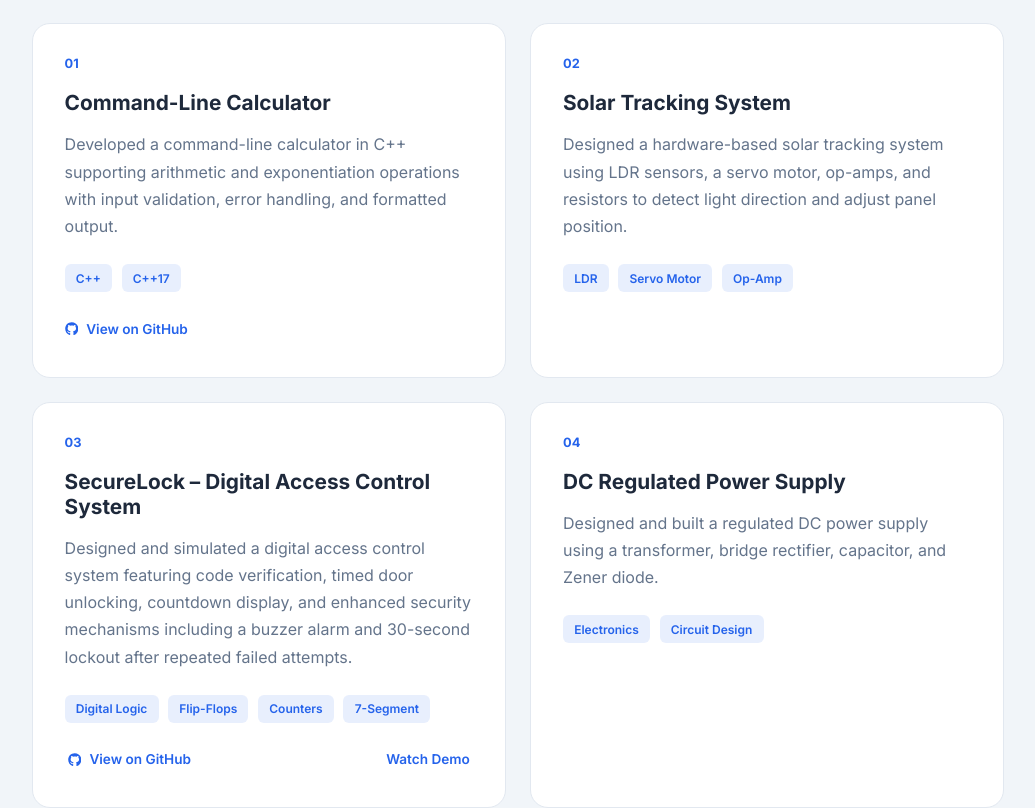
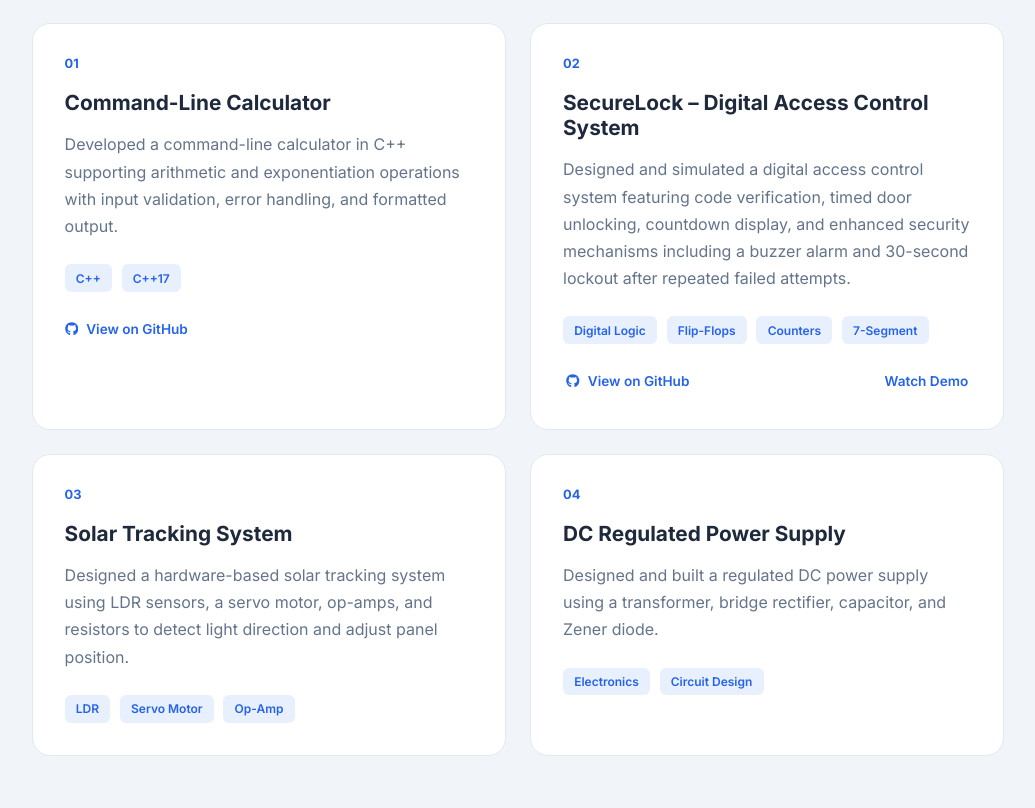
Before and after one commit to ahmedmaher-cse/ahmed-portfolio, a React (Vite) app: page / in a window 1280 px wide. Shown: the part 3100-3908 px from the top of the page, without its empty margins (122-1157 px from the left). Built offline with nearby package versions, Linux system fonts and the light colour scheme.

Commit message:
Refactor project descriptions for clarity and consistency, and reorder Solar Tracking System entry

```diff
--- a/src/App.jsx
+++ b/src/App.jsx
@@ -245,8 +245,8 @@ function App() {
               <h3>C# Development</h3>
 
               <p>
-                Developing structured applications using C# and
-                object-oriented programming principles.
+                Developing structured applications using C# and object-oriented
+                programming principles.
               </p>
             </div>
 
@@ -300,9 +300,9 @@ function App() {
               <h3>Command-Line Calculator</h3>
 
               <p>
-                Developed a command-line calculator in C++ supporting
-                arithmetic and exponentiation operations with input
-                validation, error handling, and formatted output.
+                Developed a command-line calculator in C++ supporting arithmetic
+                and exponentiation operations with input validation, error
+                handling, and formatted output.
               </p>
 
               <div className="project-tech">
@@ -327,32 +327,13 @@ function App() {
             <article className="project-card">
               <div className="project-number">02</div>
 
-              <h3>Solar Tracking System</h3>
-
-              <p>
-                Designed a hardware-based solar tracking system using LDR
-                sensors, a servo motor, op-amps, and resistors to detect light
-                direction and adjust panel position.
-              </p>
-
-              <div className="project-tech">
-                <span>LDR</span>
-                <span>Servo Motor</span>
-                <span>Op-Amp</span>
-              </div>
-            </article>
-
-            {/* Project 03 */}
-            <article className="project-card">
-              <div className="project-number">03</div>
-
               <h3>SecureLock – Digital Access Control System</h3>
 
               <p>
-                Designed and simulated a digital access control system
-                featuring code verification, timed door unlocking, countdown
-                display, and enhanced security mechanisms including a buzzer
-                alarm and 30-second lockout after repeated failed attempts.
+                Designed and simulated a digital access control system featuring
+                code verification, timed door unlocking, countdown display, and
+                enhanced security mechanisms including a buzzer alarm and
+                30-second lockout after repeated failed attempts.
               </p>
 
               <div className="project-tech">
@@ -381,6 +362,25 @@ function App() {
                 >
                   Watch Demo
                 </a>
+              </div>
+            </article>
+
+            {/* Project 03 */}
+            <article className="project-card">
+              <div className="project-number">03</div>
+
+              <h3>Solar Tracking System</h3>
+
+              <p>
+                Designed a hardware-based solar tracking system using LDR
+                sensors, a servo motor, op-amps, and resistors to detect light
+                direction and adjust panel position.
+              </p>
+
+              <div className="project-tech">
+                <span>LDR</span>
+                <span>Servo Motor</span>
+                <span>Op-Amp</span>
               </div>
             </article>
 
@@ -515,8 +515,8 @@ function App() {
             <h2>Let's Connect.</h2>
 
             <p>
-              I'm always interested in learning opportunities, internships,
-              and technical projects. Feel free to reach out.
+              I'm always interested in learning opportunities, internships, and
+              technical projects. Feel free to reach out.
             </p>
 
             <a
@@ -546,10 +546,7 @@ function App() {
                 <FaLinkedin />
               </a>
 
-              <a
-                href="mailto:ahmedmahersobh2@gmail.com"
-                aria-label="Email"
-              >
+              <a href="mailto:ahmedmahersobh2@gmail.com" aria-label="Email">
                 <FaEnvelope />
               </a>
             </div>
```
